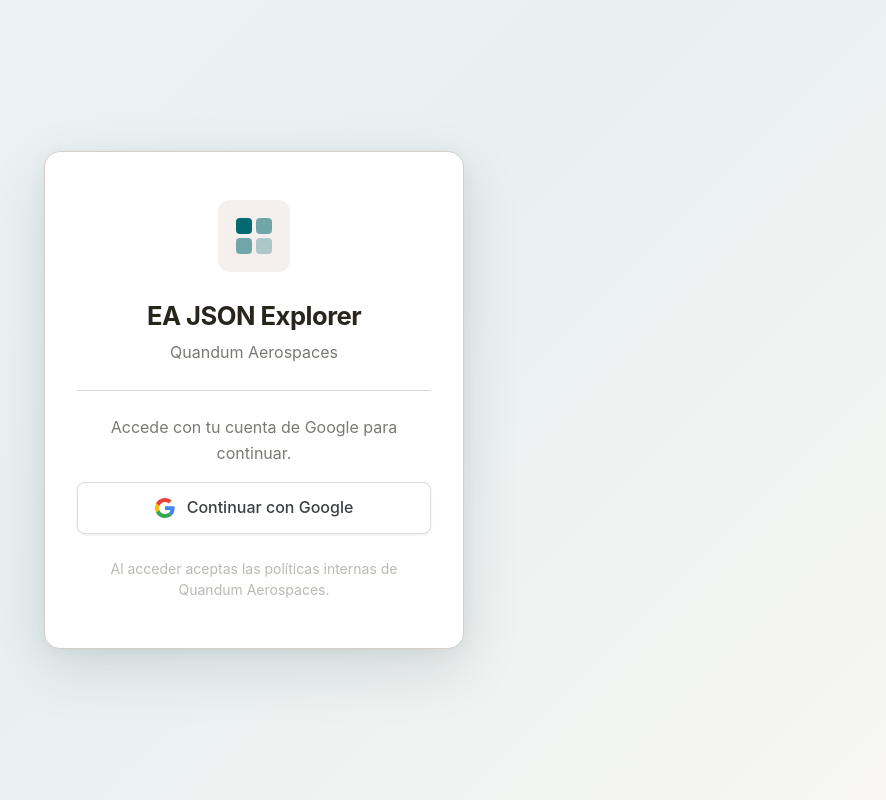
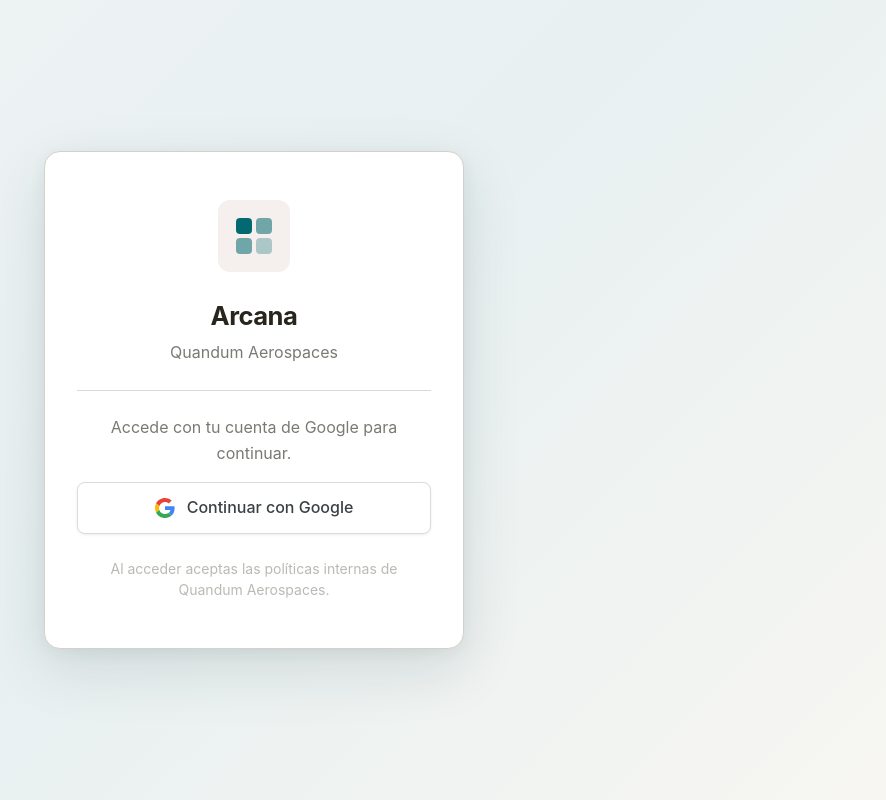
Before and after one commit to DaniCampusIoT/ea-json-explorer, a React (Vite) app in the folder frontend/: page /ai in a window 1280 px wide. Shown: the whole page, without its empty margins (386-1272 px from the left). Built offline with nearby package versions, Linux system fonts and the light colour scheme; no server answers.

Commit message:
feat: renombrar app a Arcana

```diff
--- a/frontend/index.html
+++ b/frontend/index.html
@@ -1,9 +1,9 @@
-<!DOCTYPE html>
+<!doctype html>
 <html lang="es">
   <head>
     <meta charset="UTF-8" />
     <meta name="viewport" content="width=device-width, initial-scale=1.0" />
-    <title>EA JSON Explorer</title>
+    <title>Arcana</title>
   </head>
   <body>
     <div id="root"></div>
--- a/frontend/src/App.jsx
+++ b/frontend/src/App.jsx
@@ -21,13 +21,13 @@
         <div className="app-shell">
           {/* Header */}
           <header className="app-header">
-            <svg width="24" height="24" viewBox="0 0 24 24" fill="none" aria-label="EA Explorer logo">
+            <svg width="24" height="24" viewBox="0 0 24 24" fill="none" aria-label="Arcana logo">
               <rect x="3" y="3" width="8" height="8" rx="1.5" fill="#01696f"/>
               <rect x="13" y="3" width="8" height="8" rx="1.5" fill="#01696f" opacity="0.5"/>
               <rect x="3" y="13" width="8" height="8" rx="1.5" fill="#01696f" opacity="0.5"/>
               <rect x="13" y="13" width="8" height="8" rx="1.5" fill="#01696f" opacity="0.3"/>
             </svg>
-            <h1>EA JSON Explorer</h1>
+            <h1>Arcana</h1>
 
             {projectStats && (
               <div style={{ display: 'flex', alignItems: 'center', gap: '1rem', fontSize: '0.8rem', color: 'var(--color-text-muted)' }}>
--- a/frontend/src/auth/LoginPage.jsx
+++ b/frontend/src/auth/LoginPage.jsx
@@ -1,5 +1,5 @@
 /**
- * Pantalla de login — diseño mejorado con botón Google.
+ * Pantalla de login — Arcana.
  */
 import React from 'react'
 import { loginWithGoogle } from './googleAuth'
@@ -10,7 +10,7 @@
       <div className="login-card">
 
         <div className="login-logo">
-          <svg width="48" height="48" viewBox="0 0 24 24" fill="none" aria-label="EA Explorer logo">
+          <svg width="48" height="48" viewBox="0 0 24 24" fill="none" aria-label="Arcana logo">
             <rect x="3" y="3" width="8" height="8" rx="2" fill="var(--color-primary)"/>
             <rect x="13" y="3" width="8" height="8" rx="2" fill="var(--color-primary)" opacity="0.55"/>
             <rect x="3" y="13" width="8" height="8" rx="2" fill="var(--color-primary)" opacity="0.55"/>
@@ -19,7 +19,7 @@
         </div>
 
         <div className="login-brand">
-          <h1 className="login-title">EA JSON Explorer</h1>
+          <h1 className="login-title">Arcana</h1>
           <p className="login-subtitle">Quandum Aerospaces</p>
         </div>
 
```
Also changed, not shown: frontend/package.json (+5 -6 lines).
